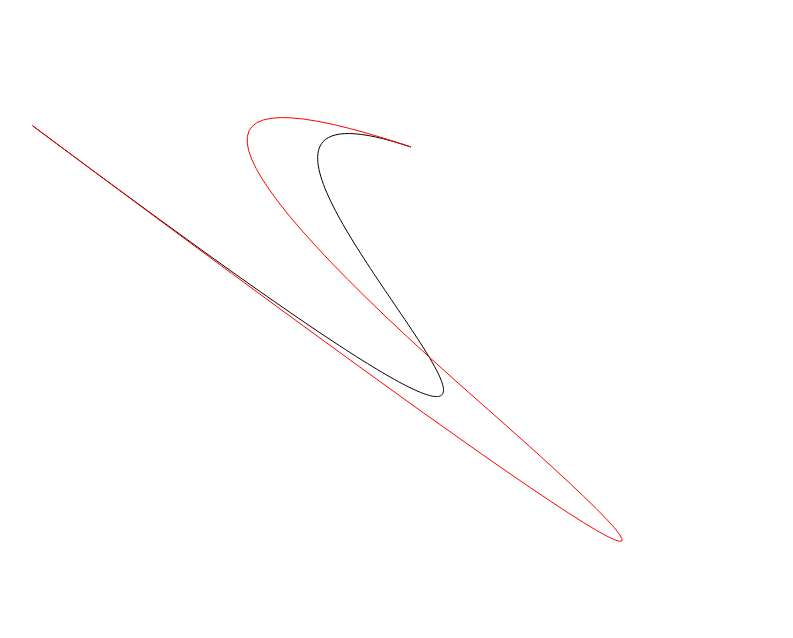
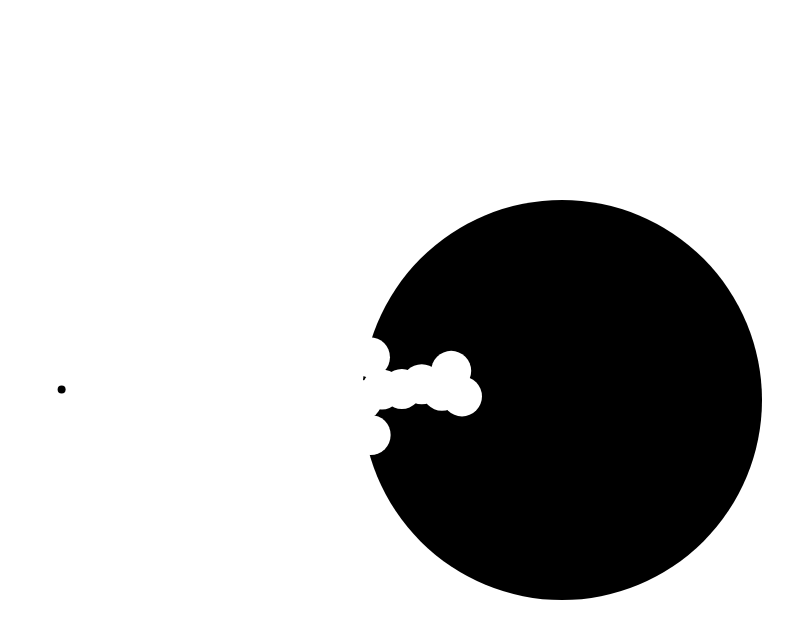
Before and after one commit to aruyamam/coding_math, a website built with webpack: page src/index.html in a window 1280 px wide. Shown: the whole page, without its empty margins (78-871 px from the left). Built offline with nearby package versions, Linux system fonts and the light colour scheme.

Commit message:
Bitmap Collision Detection

```diff
--- a/src/index.html
+++ b/src/index.html
@@ -11,10 +11,14 @@
 
          canvas {
             display: block;
+            position: absolute;
+            top: 0;
+            left: 0;
          }
       </style>
    </head>
    <body>
       <canvas id="canvas"></canvas>
+      <canvas id="target"></canvas>
    </body>
 </html>
--- /dev/null
+++ b/src/js/bitmap_collision_detection/main.js
@@ -0,0 +1,50 @@
+import particle from '../particle/particle';
+import utils from '../utils/utils';
+
+window.onload = function onload() {
+   const canvas = document.getElementById('canvas');
+   const context = canvas.getContext('2d');
+   const targetCanvas = document.getElementById('target');
+   const targetContext = targetCanvas.getContext('2d');
+   canvas.width = window.innerWidth;
+   canvas.height = window.innerHeight;
+   targetCanvas.width = window.innerWidth;
+   targetCanvas.height = window.innerHeight;
+   const { width, height } = canvas;
+   const p = particle.create(0, height / 2, 10, 0);
+
+   targetContext.beginPath();
+   targetContext.arc(width / 2, height / 2, 200, 0, this.Math.PI * 2, false);
+   targetContext.fill();
+
+   function resetParticle() {
+      p.x = 0;
+      p.y = height / 2;
+      p.setHeading(utils.randomRange(-0.1, 0.1));
+   }
+
+   function update() {
+      context.clearRect(0, 0, width, height);
+
+      p.update();
+      context.beginPath();
+      context.arc(p.x, p.y, 4, 0, Math.PI * 2, false);
+      context.fill();
+
+      const imageData = targetContext.getImageData(p.x, p.y, 1, 1);
+      if (imageData.data[3] > 0) {
+         targetContext.globalCompositeOperation = 'destination-out';
+         targetContext.beginPath();
+         targetContext.arc(p.x, p.y, 20, 0, Math.PI * 2, false);
+         targetContext.fill();
+
+         resetParticle();
+      }
+ else if (p.x > width) {
+         resetParticle();
+      }
+      requestAnimationFrame(update);
+   }
+
+   update();
+};
--- a/src/js/index.js
+++ b/src/js/index.js
@@ -1 +1 @@
-import './bezier_curves/main6';
+import './bitmap_collision_detection/main';
```
